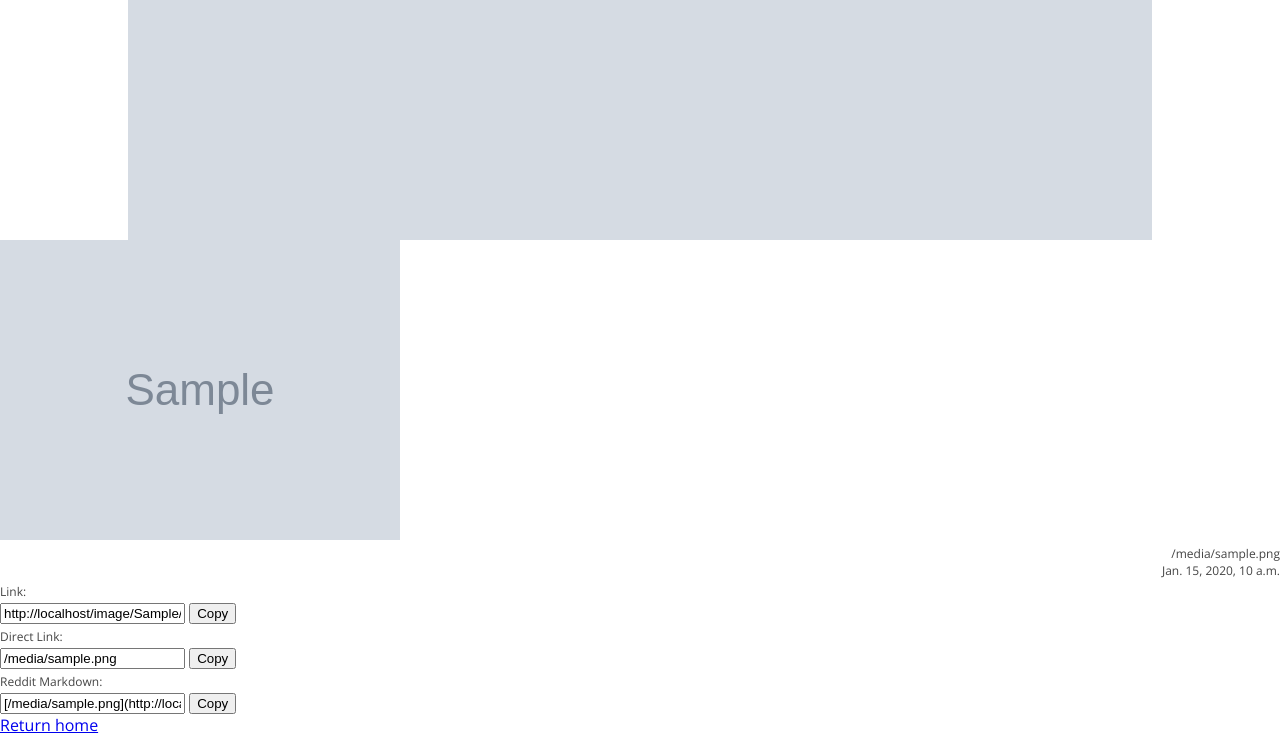
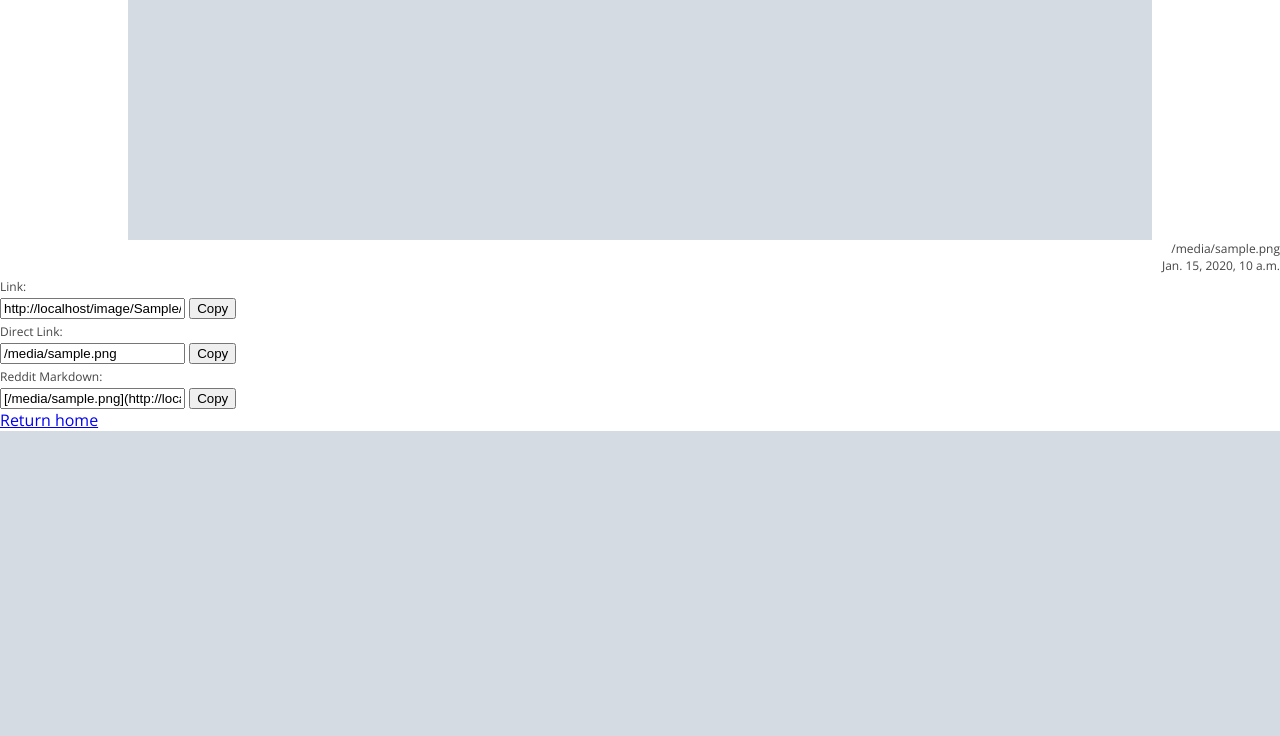
Before and after one commit to emojipeach/djangur, a Django app: template imageapp/templates/imageapp/image.html in a window 1280 px wide. Shown: the part 550-1286 px from the top of the page. After the commit the page ends 981 px from the top, so only its background shows below. Run offline with Django 3.2, Linux system fonts and the light colour scheme; tables that the repository leaves empty hold one stand-in row (values such as "Sample post"); the template is opened without the code that fills it: values that come from a table or form of the project are taken from there, most other values are stand-ins (such as "Sample title", 1, 10 or a date in 2020); grey boxes marked "Sample" are stand-in pictures.

Commit message:
Update image.html

```diff
--- a/imageapp/templates/imageapp/image.html
+++ b/imageapp/templates/imageapp/image.html
@@ -8,10 +8,10 @@
 </div>
 
 <div>
-  <img class="main-image" src="{{ current_image.image_file.url }}" alt="{{ current_image.title }}" >
+  <a href="{{ current_image.image_file.url }}">
+  <img class="main-image" src="{{ current_image.thumbnail.url }}" alt="{{ current_image.title }}" >
+  </a>
 </div>
-
-<img class="" src="{{ current_image.thumbnail.url }}" alt="{{ current_image.title }}" >
 
 <div class="filesize">
   {{ filesize }}
```
Lines whose indentation alone changed are shown as unchanged.
